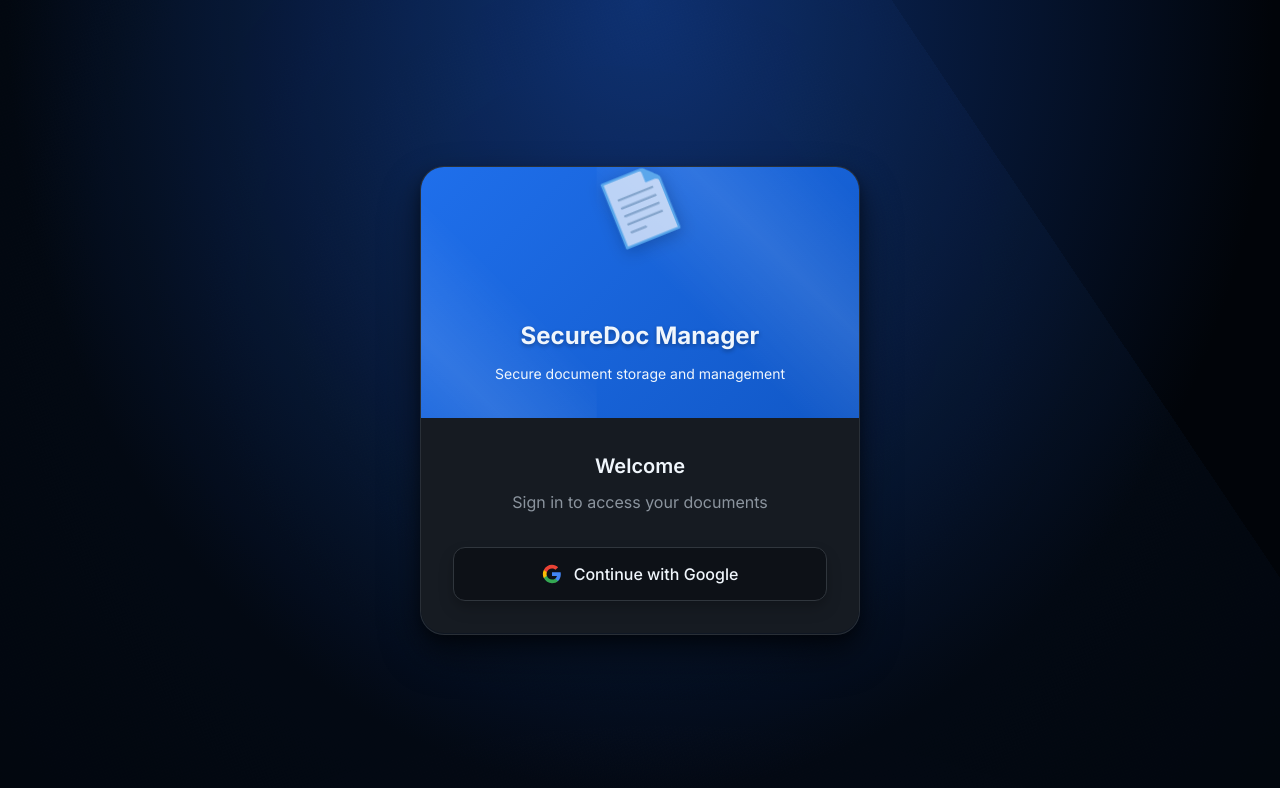
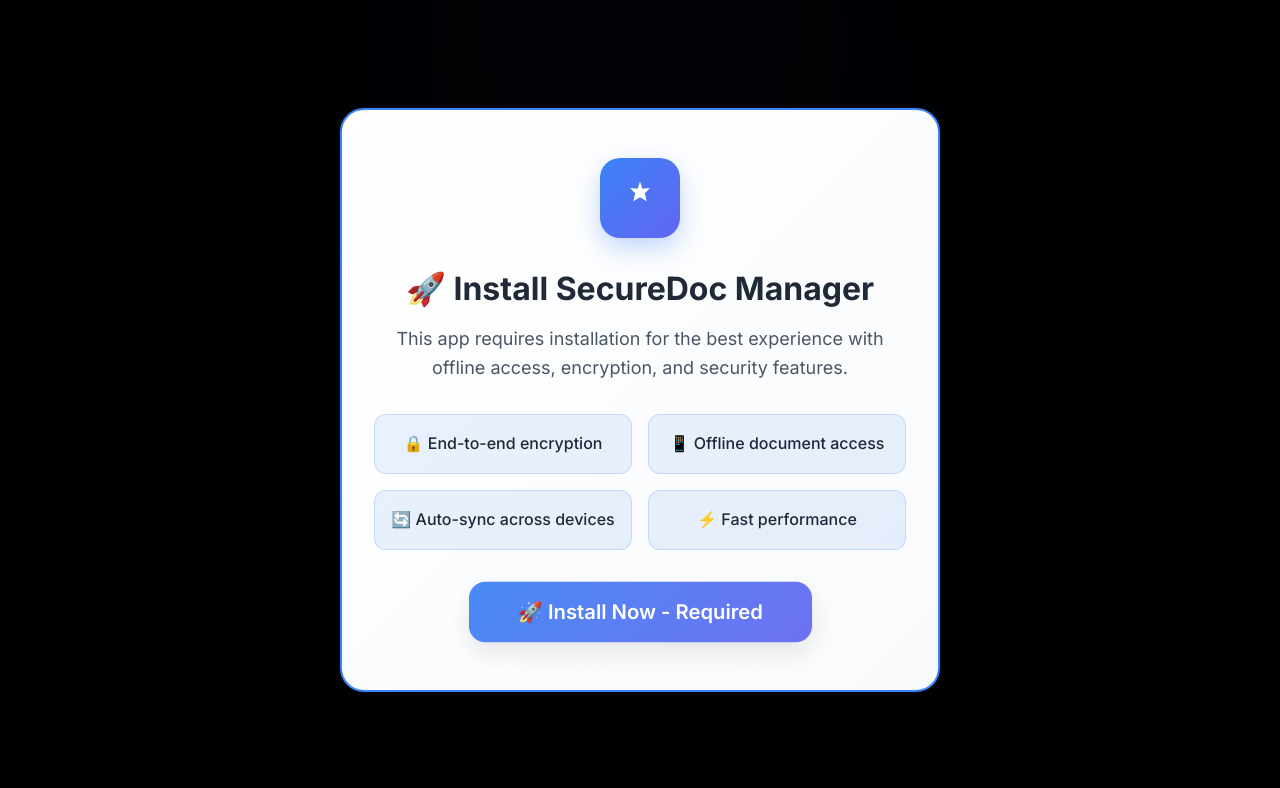
Before and after one commit to Adservx/personal-document-storage, a React (Create React App) app: page / in a window 1280 px wide. Shown: the top 788 px of the page. Built offline with nearby package versions, Linux system fonts and the light colour scheme; no server answers.

Commit message:
feat: Make PWA installation REQUIRED with fullscreen modal and no dismiss option

```diff
--- a/src/components/layout/PWAInstallPrompt.css
+++ b/src/components/layout/PWAInstallPrompt.css
@@ -1,104 +1,136 @@
-/* PWA Install Prompt Styles */
+/* PWA Install Prompt Styles - Fullscreen Required Modal */
 .pwa-install-prompt {
   position: fixed;
-  bottom: 1rem;
-  left: 1rem;
-  right: 1rem;
-  z-index: 10000;
-  animation: slideInUp 0.3s ease-out;
-  pointer-events: none;
+  top: 0;
+  left: 0;
+  right: 0;
+  bottom: 0;
+  z-index: 50000;
+  background: rgba(0, 0, 0, 0.95);
+  backdrop-filter: blur(20px);
+  -webkit-backdrop-filter: blur(20px);
+  animation: fadeIn 0.5s ease-out;
+  pointer-events: auto;
+  display: flex;
+  align-items: center;
+  justify-content: center;
+  padding: 2rem;
 }
 
 .pwa-install-content {
-  background: #ffffff;
-  border: 1px solid #e2e8f0;
-  border-radius: 12px;
-  box-shadow: 0 20px 25px -5px rgba(0, 0, 0, 0.1), 0 10px 10px -5px rgba(0, 0, 0, 0.04);
-  padding: 1rem;
+  background: linear-gradient(135deg, #ffffff 0%, #f8fafc 100%);
+  border: 2px solid #3b82f6;
+  border-radius: 24px;
+  box-shadow: 0 25px 50px -12px rgba(0, 0, 0, 0.25), 0 0 0 1px rgba(59, 130, 246, 0.1);
+  padding: 3rem 2rem;
   display: flex;
+  flex-direction: column;
   align-items: center;
-  gap: 1rem;
-  max-width: 400px;
+  text-align: center;
+  gap: 2rem;
+  max-width: 600px;
+  width: 100%;
   margin: 0 auto;
-  backdrop-filter: blur(10px);
-  -webkit-backdrop-filter: blur(10px);
-  pointer-events: auto;
   position: relative;
+  animation: scaleIn 0.5s ease-out;
 }
 
 .pwa-install-icon {
   flex-shrink: 0;
-  width: 2.5rem;
-  height: 2.5rem;
+  width: 5rem;
+  height: 5rem;
   background: linear-gradient(135deg, #3b82f6, #6366f1);
-  border-radius: 8px;
+  border-radius: 20px;
   display: flex;
   align-items: center;
   justify-content: center;
   color: white;
+  box-shadow: 0 10px 25px rgba(59, 130, 246, 0.3);
 }
 
 .pwa-install-icon svg {
-  width: 1.25rem;
-  height: 1.25rem;
+  width: 2.5rem;
+  height: 2.5rem;
 }
 
 .pwa-install-text {
-  flex: 1;
-  min-width: 0;
+  width: 100%;
 }
 
 .pwa-install-text h3 {
-  margin: 0 0 0.25rem 0;
-  font-size: 0.875rem;
-  font-weight: 600;
+  margin: 0 0 1rem 0;
+  font-size: 2rem;
+  font-weight: 700;
   color: #1f2937;
-  line-height: 1.25;
+  line-height: 1.2;
 }
 
 .pwa-install-text p {
-  margin: 0;
-  font-size: 0.75rem;
-  color: #6b7280;
-  line-height: 1.4;
+  margin: 0 0 2rem 0;
+  font-size: 1.125rem;
+  color: #4b5563;
+  line-height: 1.6;
+}
+
+.pwa-install-features {
+  display: grid;
+  grid-template-columns: repeat(auto-fit, minmax(200px, 1fr));
+  gap: 1rem;
+  margin-top: 1.5rem;
+}
+
+.feature-item {
+  padding: 1rem;
+  background: rgba(59, 130, 246, 0.1);
+  border-radius: 12px;
+  font-size: 1rem;
+  font-weight: 500;
+  color: #1f2937;
+  border: 1px solid rgba(59, 130, 246, 0.2);
 }
 
 .pwa-install-actions {
   display: flex;
-  gap: 0.5rem;
+  justify-content: center;
   align-items: center;
-  flex-shrink: 0;
+  width: 100%;
 }
 
 .pwa-install-btn {
   border: none;
-  border-radius: 6px;
-  font-size: 0.75rem;
-  font-weight: 500;
+  border-radius: 16px;
+  font-size: 1.25rem;
+  font-weight: 600;
   cursor: pointer;
-  transition: all 0.2s ease;
+  transition: all 0.3s ease;
   text-align: center;
   text-decoration: none;
   display: inline-flex;
   align-items: center;
   justify-content: center;
-  min-height: 36px;
-  padding: 0 0.75rem;
+  min-height: 60px;
+  padding: 1rem 3rem;
+  box-shadow: 0 10px 25px rgba(0, 0, 0, 0.1);
 }
 
 .pwa-install-primary {
-  background: #3b82f6;
+  background: linear-gradient(135deg, #3b82f6, #6366f1);
   color: white;
-  min-width: 80px;
+  min-width: 300px;
 }
 
 .pwa-install-primary:hover {
-  background: #2563eb;
+  background: linear-gradient(135deg, #2563eb, #5b21b6);
+  transform: translateY(-2px);
+  box-shadow: 0 15px 35px rgba(59, 130, 246, 0.3);
+}
+
+.pwa-install-primary:active {
   transform: translateY(-1px);
 }
 
-.pwa-install-primary:active {
-  transform: translateY(0);
+.pwa-install-required {
+  animation: pulse 2s infinite;
 }
 
 .pwa-install-secondary {
@@ -131,22 +163,46 @@
 }
 
 /* Animations */
-@keyframes slideInUp {
+@keyframes fadeIn {
   from {
     opacity: 0;
-    transform: translateY(100%);
   }
   to {
     opacity: 1;
-    transform: translateY(0);
+  }
+}
+
+@keyframes scaleIn {
+  from {
+    opacity: 0;
+    transform: scale(0.9);
+  }
+  to {
+    opacity: 1;
+    transform: scale(1);
+  }
+}
+
+@keyframes pulse {
+  0%, 100% {
+    transform: scale(1);
+    box-shadow: 0 10px 25px rgba(0, 0, 0, 0.1);
+  }
+  50% {
+    transform: scale(1.05);
+    box-shadow: 0 15px 35px rgba(59, 130, 246, 0.4);
   }
 }
 
 /* Dark theme support */
 @media (prefers-color-scheme: dark) {
+  .pwa-install-prompt {
+    background: rgba(0, 0, 0, 0.98);
+  }
+
   .pwa-install-content {
-    background: #1f2937;
-    border-color: #374151;
+    background: linear-gradient(135deg, #1f2937 0%, #111827 100%);
+    border-color: #3b82f6;
     color: #f9fafb;
   }
 
@@ -155,122 +211,142 @@
   }
 
   .pwa-install-text p {
-    color: #9ca3af;
+    color: #d1d5db;
   }
 
-  .pwa-install-secondary {
-    background: #374151;
-    color: #d1d5db;
-    border-color: #4b5563;
-  }
-
-  .pwa-install-secondary:hover {
-    background: #4b5563;
-    border-color: #6b7280;
-  }
-
-  .pwa-install-dismiss:hover {
-    background: #374151;
-    color: #d1d5db;
+  .feature-item {
+    background: rgba(59, 130, 246, 0.2);
+    border-color: rgba(59, 130, 246, 0.3);
+    color: #f9fafb;
   }
 }
 
 /* Mobile responsive */
 @media (max-width: 480px) {
   .pwa-install-prompt {
-    left: 0.5rem;
-    right: 0.5rem;
-    bottom: 0.5rem;
+    padding: 1rem;
   }
 
   .pwa-install-content {
-    padding: 0.75rem;
-    gap: 0.75rem;
+    padding: 2rem 1.5rem;
+    gap: 1.5rem;
+    max-width: 100%;
   }
 
   .pwa-install-icon {
+    width: 4rem;
+    height: 4rem;
+  }
+
+  .pwa-install-icon svg {
     width: 2rem;
     height: 2rem;
   }
 
-  .pwa-install-icon svg {
-    width: 1rem;
-    height: 1rem;
-  }
-
   .pwa-install-text h3 {
-    font-size: 0.8125rem;
+    font-size: 1.5rem;
   }
 
   .pwa-install-text p {
-    font-size: 0.6875rem;
+    font-size: 1rem;
   }
 
-  .pwa-install-actions {
-    gap: 0.375rem;
+  .pwa-install-features {
+    grid-template-columns: 1fr;
+    gap: 0.75rem;
+  }
+
+  .feature-item {
+    padding: 0.75rem;
+    font-size: 0.875rem;
   }
 
   .pwa-install-btn {
-    font-size: 0.6875rem;
-    min-height: 32px;
-    padding: 0 0.5rem;
-  }
-
-  .pwa-install-primary {
-    min-width: 70px;
-  }
-
-  .pwa-install-secondary {
-    min-width: 50px;
+    font-size: 1rem;
+    min-height: 50px;
+    padding: 0.75rem 2rem;
+    min-width: 250px;
   }
 }
 
 /* Ultra-small screens */
 @media (max-width: 360px) {
-  .pwa-install-content {
-    flex-direction: column;
-    text-align: center;
-    gap: 0.5rem;
+  .pwa-install-prompt {
+    padding: 0.5rem;
   }
 
-  .pwa-install-actions {
-    width: 100%;
-    justify-content: space-between;
+  .pwa-install-content {
+    padding: 1.5rem 1rem;
+    gap: 1rem;
   }
 
-  .pwa-install-dismiss {
-    position: absolute;
-    top: 0.5rem;
-    right: 0.5rem;
+  .pwa-install-icon {
+    width: 3rem;
+    height: 3rem;
+  }
+
+  .pwa-install-icon svg {
+    width: 1.5rem;
+    height: 1.5rem;
+  }
+
+  .pwa-install-text h3 {
+    font-size: 1.25rem;
+  }
+
+  .pwa-install-text p {
+    font-size: 0.875rem;
+  }
+
+  .pwa-install-btn {
+    font-size: 0.875rem;
+    min-height: 44px;
+    padding: 0.5rem 1.5rem;
+    min-width: 200px;
   }
 }
 
 /* Landscape orientation */
-@media (max-height: 480px) and (orientation: landscape) {
-  .pwa-install-prompt {
-    bottom: 0.5rem;
-    left: 50%;
-    right: auto;
-    transform: translateX(-50%);
-    width: auto;
-    max-width: 320px;
-  }
-
+@media (max-height: 600px) and (orientation: landscape) {
   .pwa-install-content {
-    padding: 0.5rem 0.75rem;
-    gap: 0.5rem;
+    padding: 2rem 1.5rem;
+    gap: 1rem;
+    max-width: 500px;
   }
 
   .pwa-install-icon {
-    width: 1.75rem;
-    height: 1.75rem;
+    width: 3rem;
+    height: 3rem;
+  }
+
+  .pwa-install-icon svg {
+    width: 1.5rem;
+    height: 1.5rem;
   }
 
   .pwa-install-text h3 {
+    font-size: 1.5rem;
+  }
+
+  .pwa-install-text p {
+    font-size: 1rem;
+    margin-bottom: 1rem;
+  }
+
+  .pwa-install-features {
+    grid-template-columns: repeat(2, 1fr);
+    gap: 0.75rem;
+  }
+
+  .feature-item {
+    padding: 0.5rem;
     font-size: 0.75rem;
   }
 
-  .pwa-install-text p {
-    font-size: 0.625rem;
+  .pwa-install-btn {
+    font-size: 1rem;
+    min-height: 48px;
+    padding: 0.75rem 2rem;
+    min-width: 250px;
   }
 }
--- a/src/components/layout/PWAInstallPrompt.tsx
+++ b/src/components/layout/PWAInstallPrompt.tsx
@@ -29,26 +29,15 @@
       return;
     }
 
-    // Check localStorage for previous dismissal
-    const dismissedBefore = localStorage.getItem('pwa-install-dismissed');
-    if (dismissedBefore) {
-      const dismissedTime = parseInt(dismissedBefore);
-      const daysSinceDismissed = (Date.now() - dismissedTime) / (1000 * 60 * 60 * 24);
-
-      // Show again after 7 days
-      if (daysSinceDismissed < 7) {
-        setDismissed(true);
-        return;
-      }
-    }
+    // PWA Installation is now REQUIRED - no dismissal allowed
 
     const handleBeforeInstallPrompt = (e: Event) => {
       e.preventDefault();
       const installEvent = e as BeforeInstallPromptEvent;
       setDeferredPrompt(installEvent);
 
-      // Show install prompt immediately when event fires
-      if (!dismissed && !isInstalled) {
+      // Show install prompt immediately when event fires - REQUIRED
+      if (!isInstalled) {
         setShowInstallPrompt(true);
       }
     };
@@ -102,8 +91,8 @@
         'getInstalledRelatedApps' in navigator ||
         window.matchMedia('(display-mode: browser)').matches;
 
-      // Show for ALL capable browsers and devices
-      if (isPWACapable && !dismissed && !isInstalled) {
+      // Show for ALL capable browsers and devices - REQUIRED
+      if (isPWACapable && !isInstalled) {
         setShowInstallPrompt(true);
       }
     }, 100); // 0.1 seconds
@@ -125,7 +114,7 @@
           console.log('PWA: User accepted the install prompt');
         } else {
           console.log('PWA: User dismissed the install prompt');
-          handleDismiss();
+          // No dismissal - installation is required
         }
 
         setDeferredPrompt(null);
@@ -208,24 +197,10 @@
     }
   };
 
-  const handleDismiss = () => {
-    setShowInstallPrompt(false);
-    setDismissed(true);
-    localStorage.setItem('pwa-install-dismissed', Date.now().toString());
-  };
+  // No dismiss functionality - PWA installation is REQUIRED
 
-  const handleLater = () => {
-    setShowInstallPrompt(false);
-    // Show again in current session after 30 minutes
-    setTimeout(() => {
-      if (!isInstalled && deferredPrompt) {
-        setShowInstallPrompt(true);
-      }
-    }, 30 * 60 * 1000);
-  };
-
-  // Don't show if installed or dismissed
-  if (isInstalled || dismissed || !showInstallPrompt || !deferredPrompt) {
+  // Don't show if already installed
+  if (isInstalled || !showInstallPrompt) {
     return null;
   }
 
@@ -241,28 +216,21 @@
           </svg>
         </div>
         <div className="pwa-install-text">
-          <h3>Install SecureDoc Manager</h3>
-          <p>Get the full app experience with offline access and notifications</p>
+          <h3>🚀 Install SecureDoc Manager</h3>
+          <p>This app requires installation for the best experience with offline access, encryption, and security features.</p>
+          <div className="pwa-install-features">
+            <div className="feature-item">🔒 End-to-end encryption</div>
+            <div className="feature-item">📱 Offline document access</div>
+            <div className="feature-item">🔄 Auto-sync across devices</div>
+            <div className="feature-item">⚡ Fast performance</div>
+          </div>
         </div>
         <div className="pwa-install-actions">
           <button
-            className="pwa-install-btn pwa-install-primary"
+            className="pwa-install-btn pwa-install-primary pwa-install-required"
             onClick={handleInstallClick}
           >
-            Install App
-          </button>
-          <button
-            className="pwa-install-btn pwa-install-secondary"
-            onClick={handleLater}
-          >
-            Later
-          </button>
-          <button
-            className="pwa-install-btn pwa-install-dismiss"
-            onClick={handleDismiss}
-            aria-label="Dismiss install prompt"
-          >
-            ×
+            🚀 Install Now - Required
           </button>
         </div>
       </div>
```
